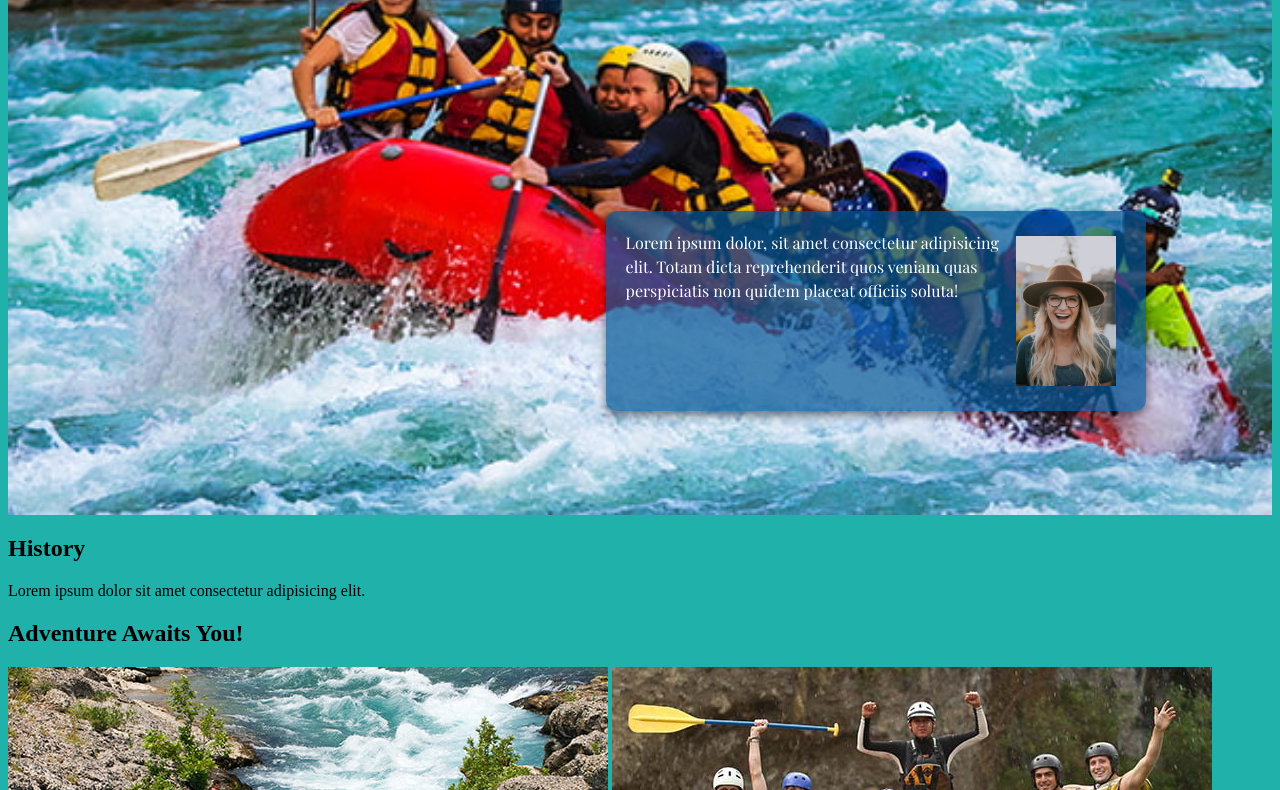
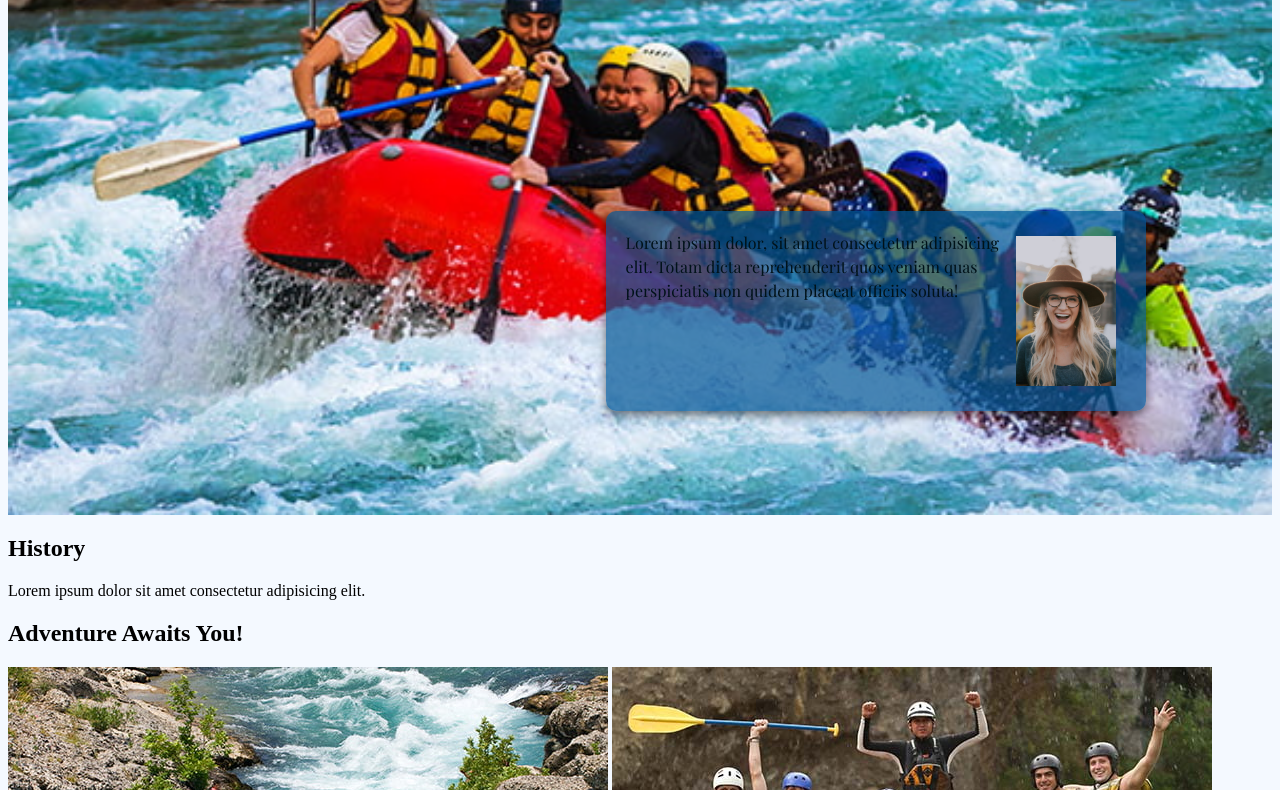
Before and after one commit to SebaGabriel/wdd130, a plain HTML site: page wwr/about.html in a window 1280 px wide. Shown: the part 362-1152 px from the top of the page. Drawn offline with nearby package versions, Linux system fonts and the light colour scheme; a web font is replaced by a local one.

Commit message:
I added news colors

```diff
--- a/wwr/styles/rafting.css
+++ b/wwr/styles/rafting.css
@@ -1,9 +1,12 @@
 :root{
+    /* Color-body */
+    --color--background: #F4F9FF;
+
     /* Color */
-    --color-primary: #87CEEB;
-    --color-secondary: #20B2AA;
-    --color-text1: #FFFFFF;
-    --color-text2: #333333;
+    --color-primary: #005F73;
+    --color-secondary: #0A9396;
+    --color-text1: #001219;
+    --color-text2: #94D2BD;
 
     /* Typography */
     --font-family1: 'Playfair Display', serif;
@@ -11,7 +14,7 @@
 }
 
 body{
-    background-color: var(--color-secondary);
+    background-color: var(--color--background);
 }
 nav{
     background-color: var(--color-primary);
```
